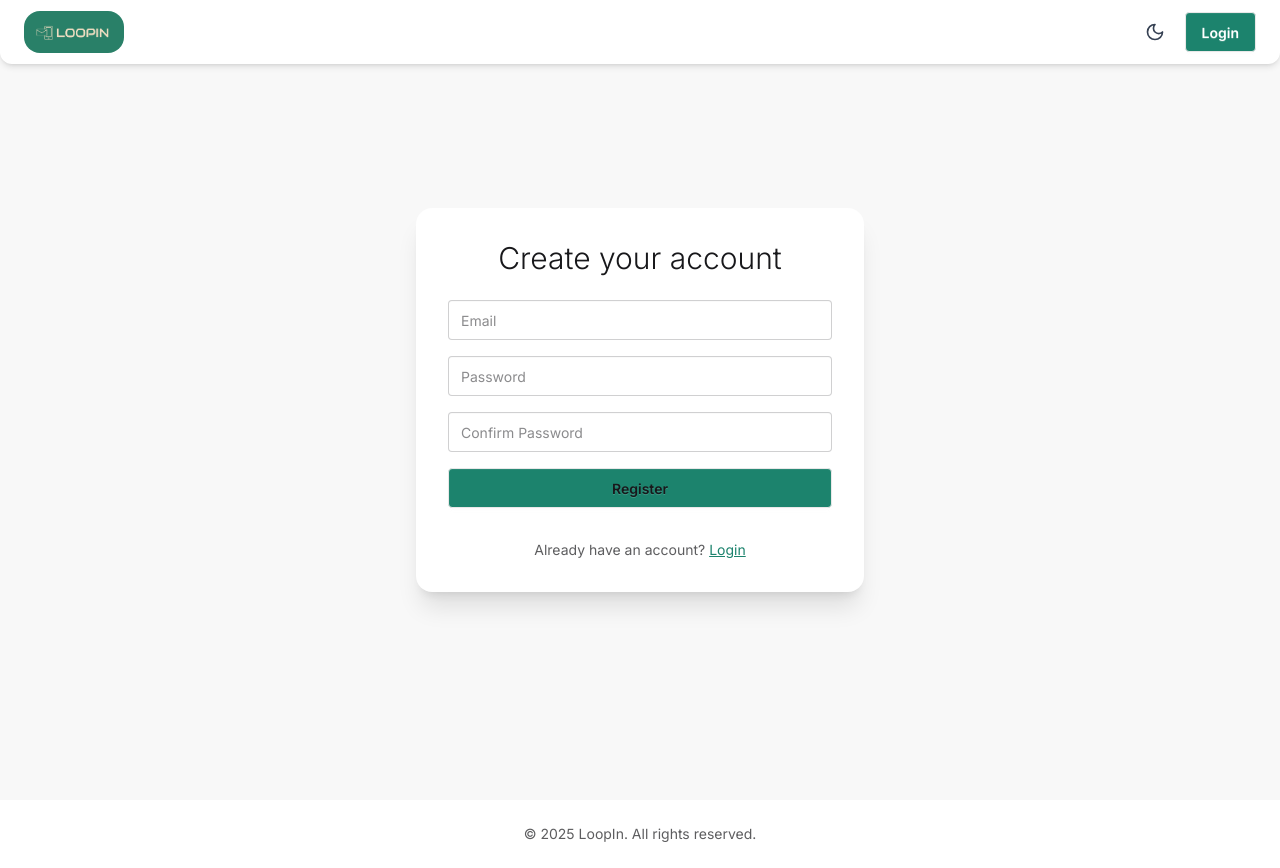
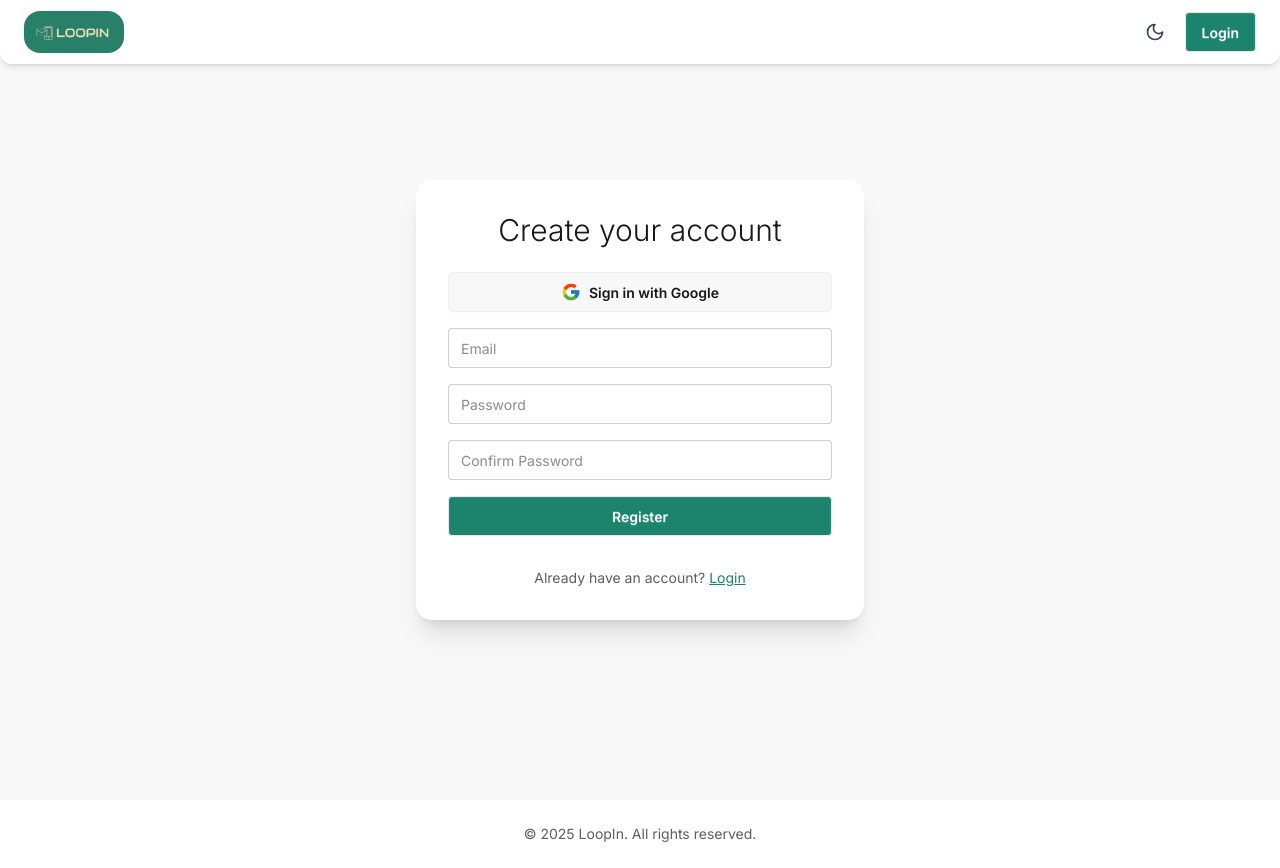
Before and after one commit to bhatraasim/loopIn, a Next.js app: page /register in a window 1280 px wide. Built offline with nearby package versions, Linux system fonts and the light colour scheme; no server answers; what imagekitio-next would draw is missing.

Commit message:
add google button to register and login

```diff
--- a/app/login/page.tsx
+++ b/app/login/page.tsx
@@ -50,7 +50,7 @@ const Login = () => {
 
         <button
           onClick={() => signIn("google")}
-          className="btn w-full border border-base-300 bg-white text-base-content hover:bg-gray-100 mb-4 flex items-center justify-center gap-2"
+          className="btn w-full border border-base-300 text-base-content hover:bg-[#1C836D] hover:text-white mb-4 flex items-center justify-center gap-2"
         >
           <FcGoogle className="text-xl" />
           Sign in with Google
@@ -86,7 +86,7 @@ const Login = () => {
 
           <button
             type="submit"
-            className="btn bg-[#1C836D] w-full"
+            className="btn bg-[#1C836D] text-white w-full"
           >
             Login
           </button>
--- a/app/register/page.tsx
+++ b/app/register/page.tsx
@@ -4,6 +4,8 @@ import { useState } from "react";
 import { useRouter } from "next/navigation";
 import { useNotification } from "../components/Notification";
 import Link from "next/link";
+import { signIn } from "next-auth/react";
+import { FcGoogle } from "react-icons/fc";
 
 function Footer() {
   return (
@@ -58,6 +60,13 @@ export default function Register() {
           <h1 className="text-3xl font-light text-center mb-6 text-base-content">
             Create your account
           </h1>
+          <button
+                    onClick={() => signIn("google")}
+                    className="btn w-full border border-base-300 text-base-content hover:bg-[#1C836D] hover:text-white mb-4 flex items-center justify-center gap-2"
+                  >
+                    <FcGoogle className="text-xl" />
+                    Sign in with Google
+                  </button>
           <form onSubmit={handleSubmit} className="space-y-4">
             <input
               type="email"
@@ -85,7 +94,7 @@ export default function Register() {
             />
             <button
               type="submit"
-              className="btn bg-[#1C836D] w-full"
+              className="btn bg-[#1C836D] text-white w-full"
             >
               Register
             </button>
```
